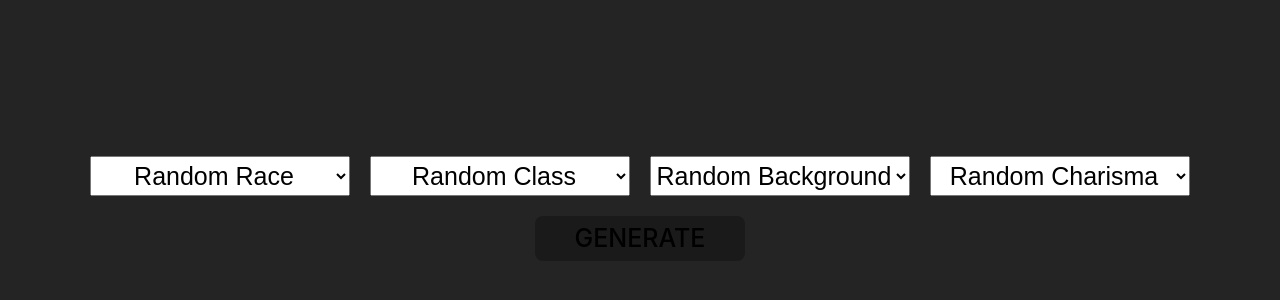
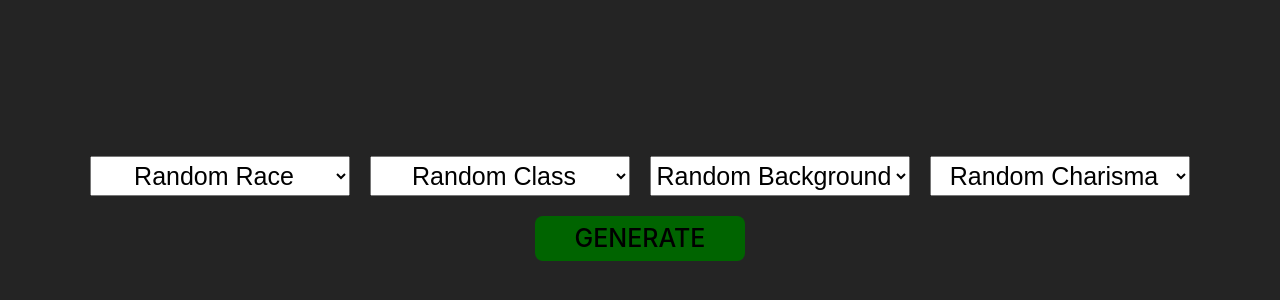
Before and after one commit to BolleA7X/xgte-pc-generator, a React (Vite) app: page / in a window 1280 px wide. Shown: the part 192-492 px from the top of the page. Built offline with nearby package versions, Linux system fonts and the light colour scheme.

Commit message:
Improved StartView styling

```diff
--- a/src/view/start.css
+++ /dev/null
@@ -1,13 +0,0 @@
-select {
-    margin: 10px;
-    width: 260px;
-    height: 40px;
-    text-align: center;
-    font-size: 25px;
-}
-
-button {
-    margin: 10px;
-    width: 210px;
-    height: 45px;
-}
--- a/src/view/start.tsx
+++ b/src/view/start.tsx
@@ -1,6 +1,6 @@
 import { useContext, useEffect } from "react";
 import { LanguageContext } from '../context'
-import './start.css'
+import './view.css'
 
 type DropdownProps = {
   langObject: any;
@@ -53,7 +53,9 @@ function StartView(props: StartViewProps) {
       <Dropdown langObject={languageFile.ui.backgrounds} setter={props.setBackground}></Dropdown>
       <Dropdown langObject={languageFile.ui.charisma} setter={props.setCharisma}></Dropdown>
       <br></br>
-      <button onClick={() => props.startGeneration()}>{languageFile.ui.commands["@generate-button"]}</button>
+      <button id="generateButton" className="positiveButton" onClick={() => props.startGeneration()}>
+          {languageFile.ui.commands["@generate-button"]}
+      </button>
     </>
   )
 }
--- /dev/null
+++ b/src/view/view.css
@@ -0,0 +1,28 @@
+select {
+  margin: 10px;
+  width: 260px;
+  height: 40px;
+  text-align: center;
+  font-size: 25px;
+}
+
+.positiveButton {
+  background-color: darkgreen;
+}
+
+#generateButton {
+  margin: 10px;
+  width: 210px;
+  height: 45px;
+}
+
+.sidebar {
+  position: absolute;
+  left: 0;
+}
+
+.tab {
+  width: 265px;
+  background-color: #242424;
+  text-align: left;
+}
```
